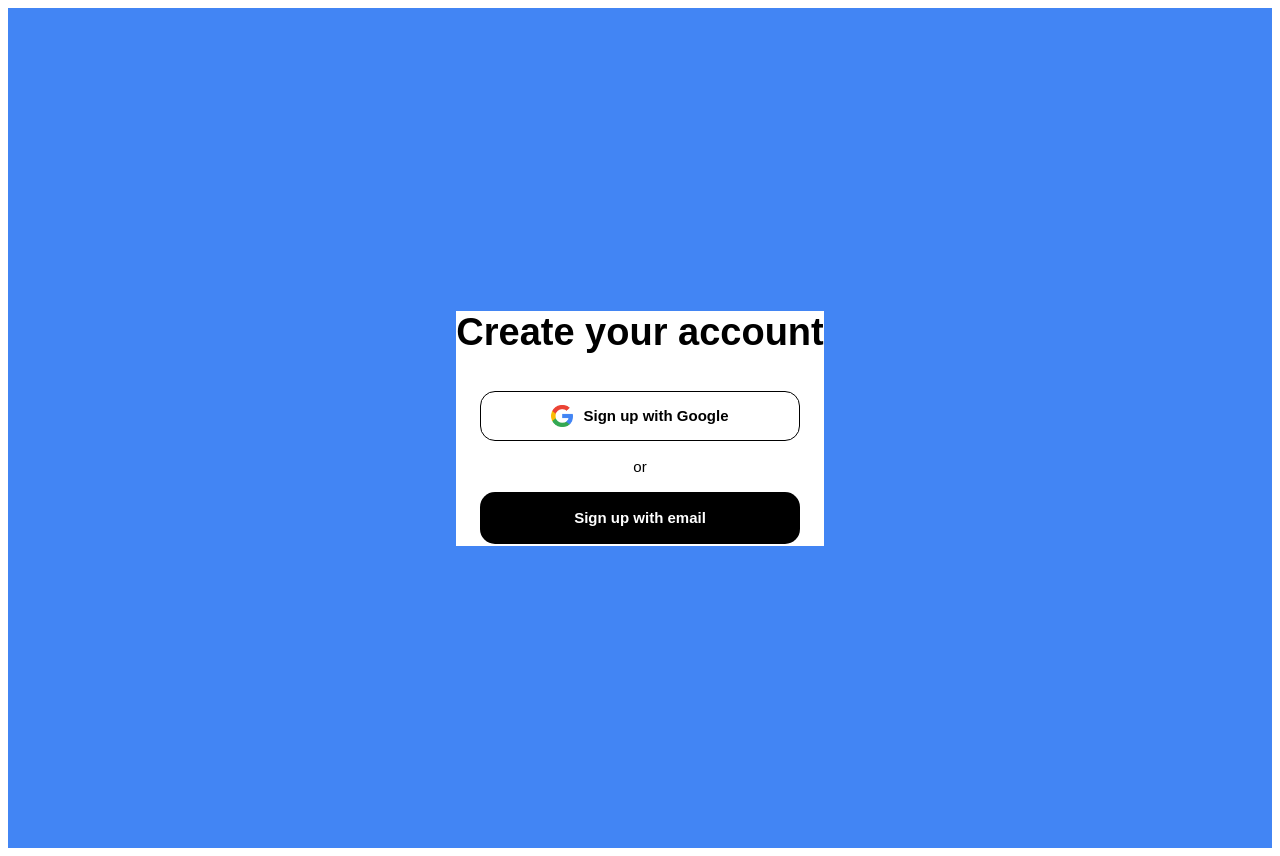
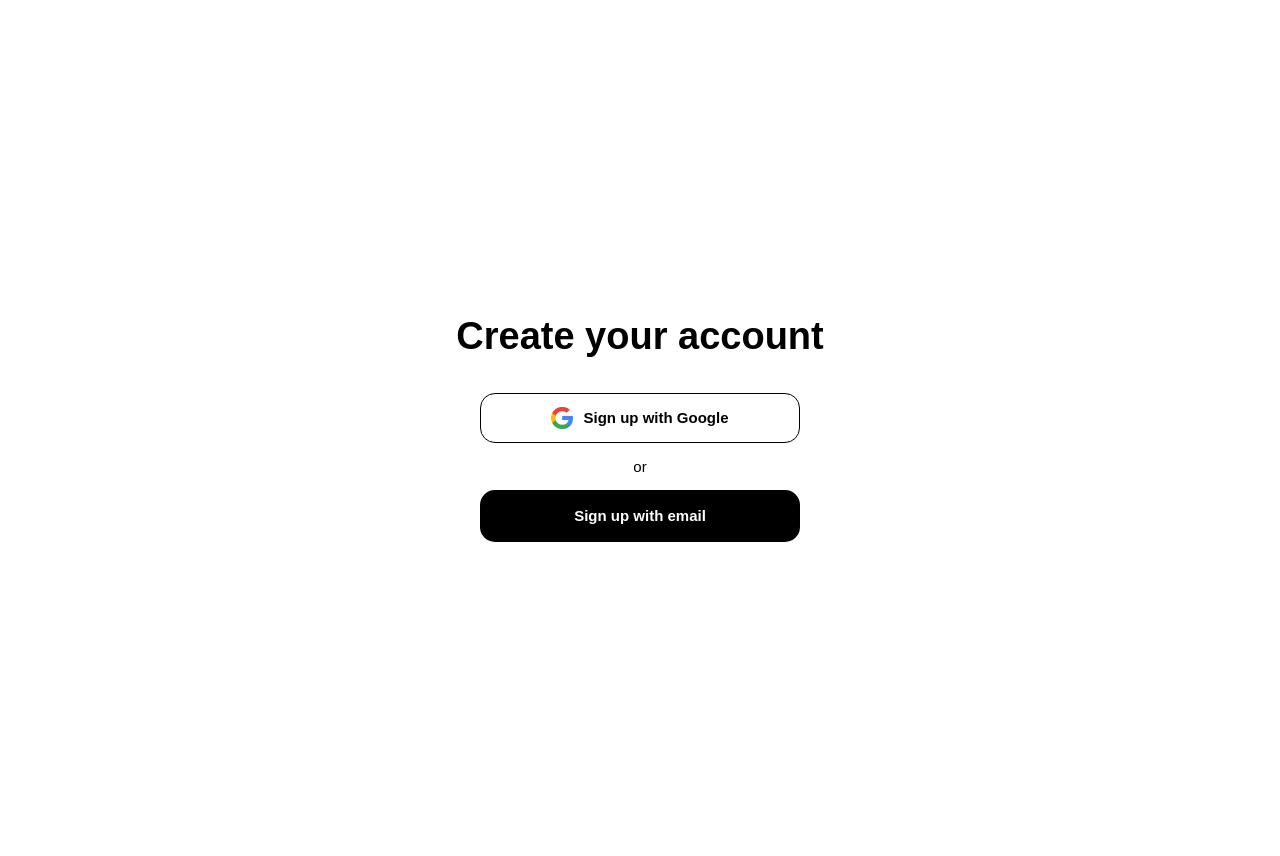
Before and after one commit to bennychen2004181026/MetaForm-Front, a React (Create React App) app: page /register in a window 1280 px wide. Built offline with nearby package versions, Linux system fonts and the light colour scheme.

Commit message:
update register page based on feedback

```diff
--- a/src/App.tsx
+++ b/src/App.tsx
@@ -5,10 +5,9 @@ import styled from 'styled-components';
 import AppRoute from '@/routes/AppRoute';
 
 const App = () => {
-    const CUSTOM_BLUE = '#4285f4';
     const Container = styled.div`
         align-items: center;
-        background: ${CUSTOM_BLUE};
+        background: white;
         display: flex;
         height: 100vh;
         justify-content: center;
--- a/src/pages/RegisterPage/RegisterPage.module.scss
+++ /dev/null
@@ -1,22 +0,0 @@
-.content {
-    background-color: white;
-    display: flex;
-    flex-direction: column;
-    justify-content: center;
-    align-items: center;
-}
-
-.title {
-    font-size: 38px;
-    font-weight: 600;
-    font-family:Arial, Helvetica, sans-serif;
-    margin-bottom: 35px;
-}
-
-.text {
-    font-size: 15px;
-    font-weight: 300;
-    font-family: Arial, Helvetica, sans-serif;
-    margin-top: 15px;
-    margin-bottom: 15px;
-}
--- a/src/pages/RegisterPage/RegisterPage.tsx
+++ b/src/pages/RegisterPage/RegisterPage.tsx
@@ -1,17 +1,41 @@
 import React from 'react';
+
+import styled from 'styled-components';
 
 import EmailButton from './components/EmailButton';
 import GoogleButton from './components/GoogleButton';
-import styles from './RegisterPage.module.scss';
+
+const Content = styled.div`
+    background-color: white;
+    display: flex;
+    flex-direction: column;
+    justify-content: center;
+    align-items: center;
+`;
+
+const Title = styled.strong`
+    font-size: 38px;
+    font-weight: 600;
+    font-family: Arial, Helvetica, sans-serif;
+    margin-bottom: 35px;
+`;
+
+const Text = styled.div`
+    font-size: 15px;
+    font-weight: 300;
+    font-family: Arial, Helvetica, sans-serif;
+    margin-top: 15px;
+    margin-bottom: 15px;
+`;
 
 const RegisterPage = () => {
     return (
-        <div className={styles.content}>
-            <strong className={styles.title}>Create your account</strong>
+        <Content>
+            <Title>Create your account</Title>
             <GoogleButton />
-            <div className={styles.text}>or</div>
+            <Text>or</Text>
             <EmailButton />
-        </div>
+        </Content>
     );
 };
 
--- a/src/pages/RegisterPage/components/EmailButton/EmailButton.module.scss
+++ /dev/null
@@ -1,22 +0,0 @@
-.emailbtnsection {
-    display: flex;
-    padding: 2px;
-    justify-content: right;
-}
-
-.emailbtn {
-    width: 320px;
-    height: 52px;
-    margin: 0px;
-    border: 0px;
-    border-radius: 15px;
-    padding: 8px 50px;
-    font-weight: 600;
-    font-size: 15px;
-    color: white;
-    background-color: black;
-}
-
-button, a {
-    text-decoration: none;
-}
--- a/src/pages/RegisterPage/components/EmailButton/EmailButton.tsx
+++ b/src/pages/RegisterPage/components/EmailButton/EmailButton.tsx
@@ -1,15 +1,30 @@
 import React from 'react';
 
 import { Link } from 'react-router-dom';
+import styled from 'styled-components';
 
-import styles from './EmailButton.module.scss';
+const NavLink = styled(Link)`
+    text-decoration: none;
+`;
+
+const EmailBtn = styled.button`
+    width: 320px;
+    height: 52px;
+    margin: 0px;
+    border: 0px;
+    border-radius: 15px;
+    padding: 8px 50px;
+    font-weight: 600;
+    font-size: 15px;
+    color: white;
+    background-color: black;
+    text-decoration: none;
+`;
 
 const EmailButton = () => (
-    <Link to="signupEmail" className={styles.emailbtnsection}>
-        <button type="button" className={styles.emailbtn}>
-            Sign up with email
-        </button>
-    </Link>
+    <NavLink to="signupEmail">
+        <EmailBtn type="button">Sign up with email</EmailBtn>
+    </NavLink>
 );
 
 export default EmailButton;
--- a/src/pages/RegisterPage/components/GoogleButton/GoogleButton.module.scss
+++ /dev/null
@@ -1,33 +0,0 @@
-.googlebtnsection {
-    display: flex;
-    padding: 2px;
-    justify-content: right;
-}
-
-.googlebtn {
-    width: 320px;
-    height: 50px;
-    margin: 0px;
-    border: 1px;
-    border-style: solid;
-    border-radius: 15px;
-    padding: 8px 50px;
-    font-weight: 600;
-    font-size: 15px;
-    background-color: white;
-    border-color: black;
-    display: flex;
-    justify-content: center;
-    align-items: center;
-}
-
-.googleicon {
-    margin-right: 10px;
-    width: 22px;
-    height: 22px;
-
-}
-
-button, a {
-    text-decoration: none;
-}
--- a/src/pages/RegisterPage/components/GoogleButton/GoogleButton.tsx
+++ b/src/pages/RegisterPage/components/GoogleButton/GoogleButton.tsx
@@ -1,18 +1,44 @@
 import React from 'react';
 
 import { Link } from 'react-router-dom';
+import styled from 'styled-components';
 
 import googleIcon from '../../../../assets/images/google-icon-logo.png';
 
-import styles from './GoogleButton.module.scss';
+const NavLink = styled(Link)`
+    text-decoration: none;
+`;
+
+const GoogleBtn = styled.button`
+    width: 320px;
+    height: 50px;
+    margin: 0px;
+    border: 1px;
+    border-style: solid;
+    border-radius: 15px;
+    padding: 8px 50px;
+    font-weight: 600;
+    font-size: 15px;
+    background-color: white;
+    border-color: black;
+    display: flex;
+    justify-content: center;
+    align-items: center;
+`;
+
+const GoogleIcon = styled.img`
+    margin-right: 10px;
+    width: 22px;
+    height: 22px;
+`;
 
 const GoogleButton = () => (
-    <Link to="signupEmail" className={styles.googlebtnsection}>
-        <button type="button" className={styles.googlebtn}>
-            <img alt="googleIcon" src={googleIcon} className={styles.googleicon} />
+    <NavLink to="signupGoogle">
+        <GoogleBtn type="button">
+            <GoogleIcon alt="googleIcon" src={googleIcon} />
             Sign up with Google
-        </button>
-    </Link>
+        </GoogleBtn>
+    </NavLink>
 );
 
 export default GoogleButton;
```
